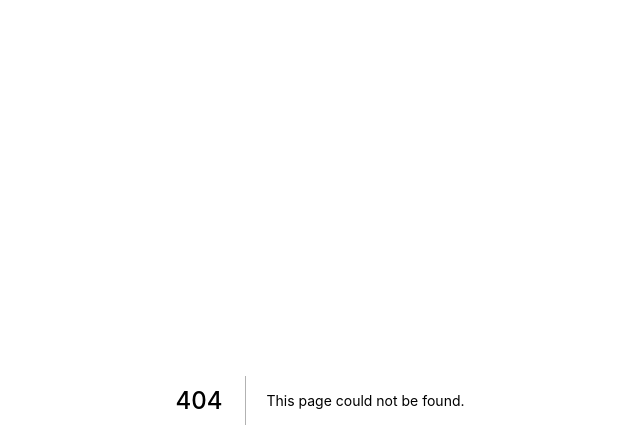
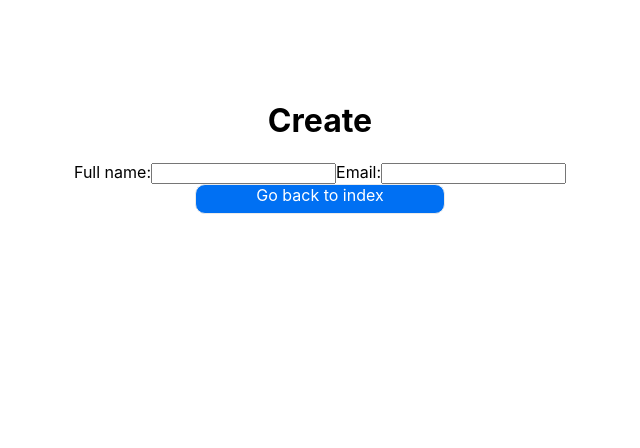
Before and after one commit to rishikesh-ff/user-profiles, a Next.js app: page /create in a window 1280 px wide. Before the commit this address had no page. Shown: the top 448 px of the page, without its empty margins (320-960 px from the left). Built offline with nearby package versions, Linux system fonts and the light colour scheme.

Commit message:
Using crudcrud and axios for own user implementation. This allows CRUD operations without needing a backend for prototyping.

```diff
--- a/components/Button.js
+++ b/components/Button.js
@@ -1,10 +1,14 @@
+import Link from "next/link";
 import React, { Component } from "react";
+import styles from "../styles/Button.module.css";
 
 export default class Button extends Component {
   render() {
     return (
       <>
-        <button>{this.props.text}</button>
+        <Link href={this.props.url}>
+          <a className={styles.button}>{this.props.text}</a>
+        </Link>
       </>
     );
   }
--- a/components/UserItem.js
+++ b/components/UserItem.js
@@ -5,8 +5,10 @@ import Link from "next/link";
 class UserItem extends React.Component {
   render() {
     return (
-      <Link href={`/profile/${this.props.user.id}`}>
-        <a className={styles.card}>{this.props.user.name}</a>
+      <Link href={`/profile/${this.props.user._id}`}>
+        <a
+          className={styles.card}
+        >{`${this.props.user.firstName} ${this.props.user.secondName}`}</a>
       </Link>
     );
   }
--- /dev/null
+++ b/crud.js
@@ -0,0 +1,6 @@
+import axios from "axios";
+
+/* export const getAll = () => {
+  axios.get('https://crudcrud.com/api/9d108ccecb07451a811fbf69af402ad3/user')
+  .then()
+} */
--- a/package.json
+++ b/package.json
@@ -9,6 +9,8 @@
     "lint": "next lint"
   },
   "dependencies": {
+    "axios": "^0.22.0",
+    "formik": "^2.2.9",
     "next": "11.1.2",
     "react": "17.0.2",
     "react-dom": "17.0.2"
--- /dev/null
+++ b/pages/create.js
@@ -0,0 +1,25 @@
+import { Formik, Form, Field } from "formik";
+import React, { Component } from "react";
+import Button from "../components/Button";
+import styles from "../styles/Create.module.css";
+
+export class Create extends Component {
+  render() {
+    return (
+      <div className={styles.main}>
+        <h1>Create</h1>
+        <Formik>
+          <Form>
+            <label htmlFor="fullName">Full name:</label>
+            <Field id="fullName" name="fullName" />
+            <label htmlFor="email">Email:</label>
+            <Field id="email" type="email" name="email" />
+          </Form>
+        </Formik>
+        <Button text="Go back to index" url="/" />
+      </div>
+    );
+  }
+}
+
+export default Create;
--- a/styles/Button.module.css
+++ b/styles/Button.module.css
@@ -0,0 +1,14 @@
+.button {
+  color: #ffffff;
+  background-color: #0070f3;
+  border-color: #0070f3;
+  border-radius: 10px;
+  height: 30px;
+  width: 250px;
+  text-align: center;
+  border: 1px solid #eaeaea;
+}
+
+.button:hover {
+  box-shadow: 0px 0px 2px 2px #0070f3;
+}
--- /dev/null
+++ b/styles/Create.module.css
@@ -0,0 +1,8 @@
+.main {
+  padding: 5rem 0;
+  flex: 1;
+  display: flex;
+  flex-direction: column;
+  justify-content: center;
+  align-items: center;
+}
--- a/styles/UserItem.module.css
+++ b/styles/UserItem.module.css
@@ -1,13 +1,13 @@
 .card {
   margin: 1rem;
   padding: 1.5rem;
-  text-align: left;
+  text-align: center;
   color: inherit;
   text-decoration: none;
   border: 1px solid #eaeaea;
   border-radius: 10px;
   transition: color 0.15s ease, border-color 0.15s ease;
-  width: 45%;
+  width: auto;
 }
 
 .card:hover,
@@ -15,6 +15,7 @@
 .card:active {
   color: #0070f3;
   border-color: #0070f3;
+  box-shadow: 0px 0px 2px 2px #0070f3;
 }
 
 .card h2 {
```
Also changed, not shown: components/UserList.js (+6 -3 lines), pages/index.js (+8 -4 lines), pages/profile/[id].js (+17 -10 lines), 1 other file (tests, documents, lock files or other folders).
